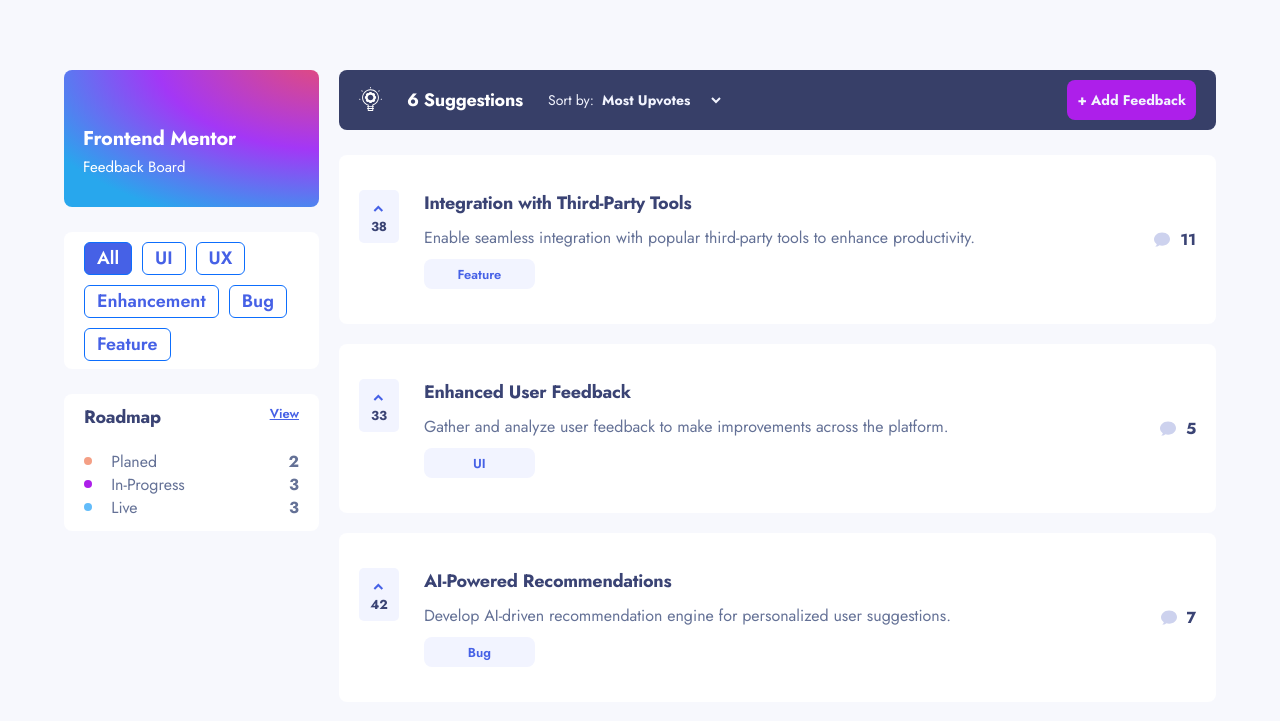
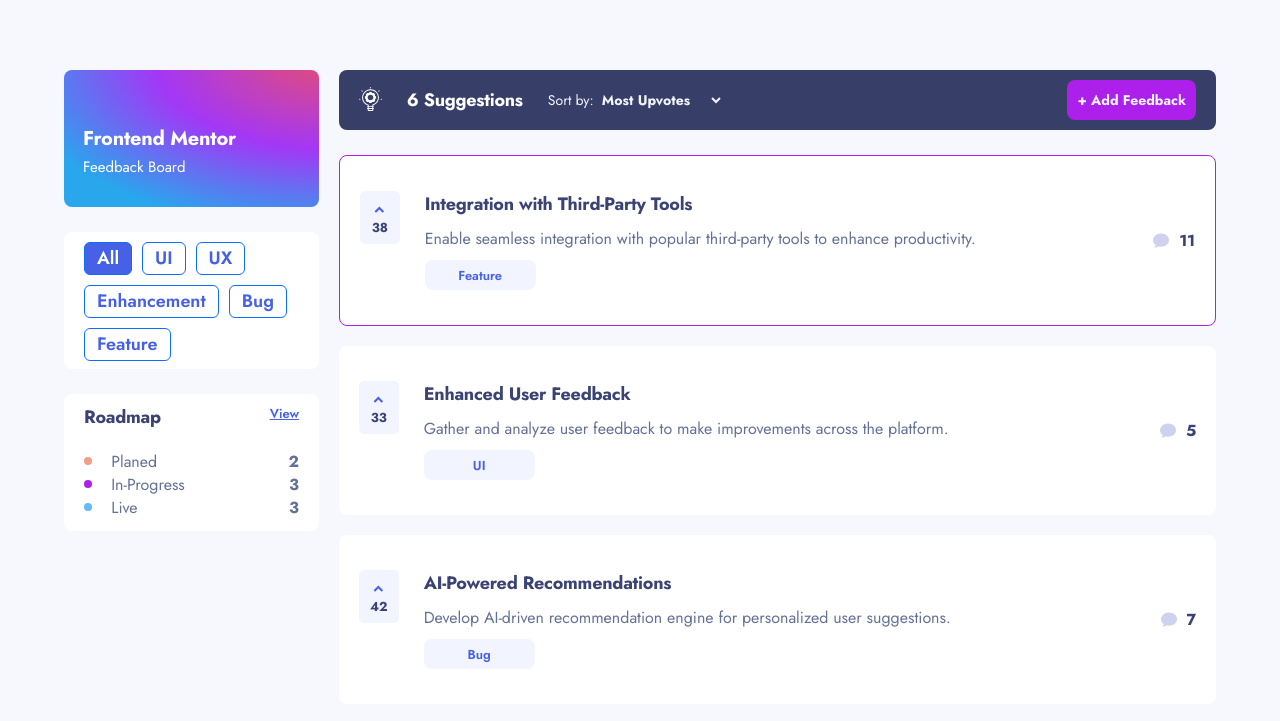
Before and after one commit to eshginfarzali/Fedback-Board, a plain HTML site: page index.html in a window 1280 px wide. In both pictures the pointer is over the element 777 px from the left and 239 px from the top of the page. Shown: the top 721 px of the page. Drawn offline with nearby package versions, Linux system fonts and the light colour scheme.

Commit message:
feat: border add

```diff
--- a/assets/style/main.css
+++ b/assets/style/main.css
@@ -304,6 +304,9 @@
   background-color: var(--snow-white);
   border-radius: 8px;
   cursor: pointer;
+  &:hover{
+    border: 1px solid var(--lavender-purple);
+  }
 }
 
 .count-feed > button {
```
